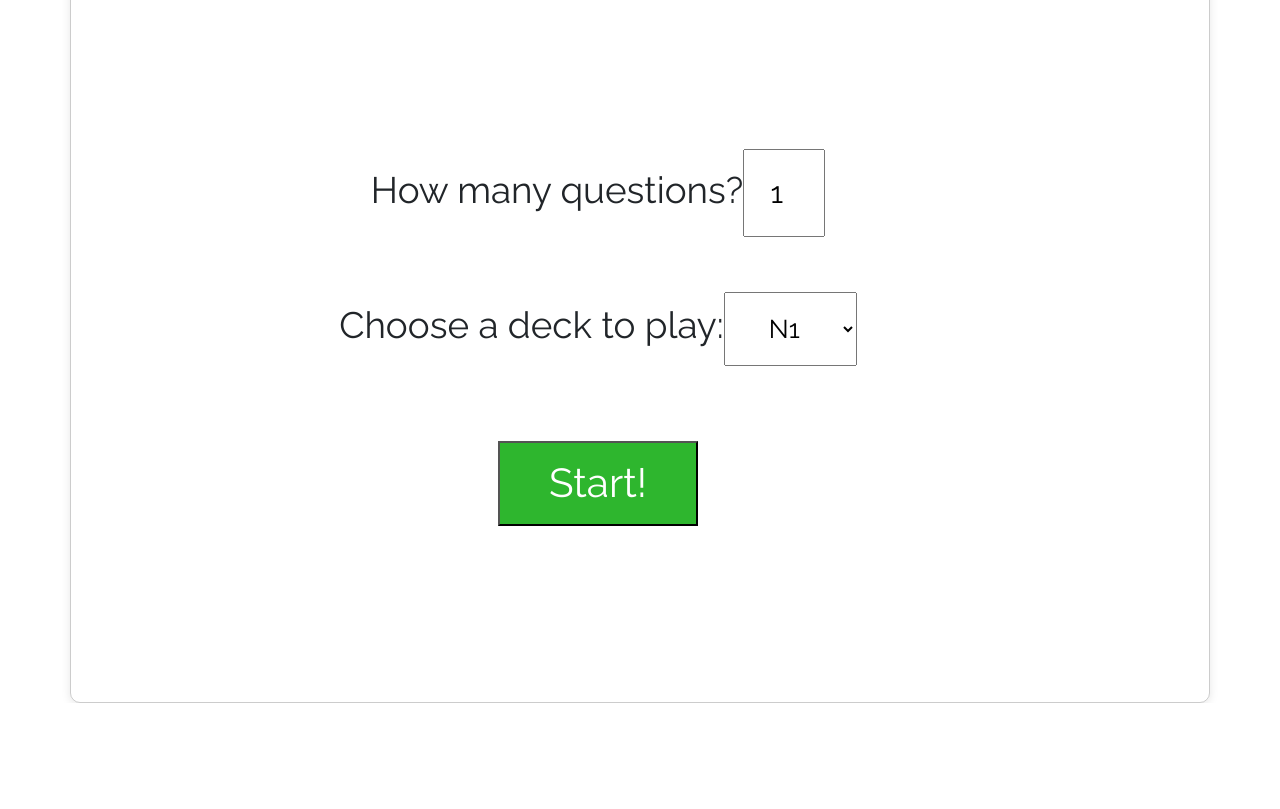
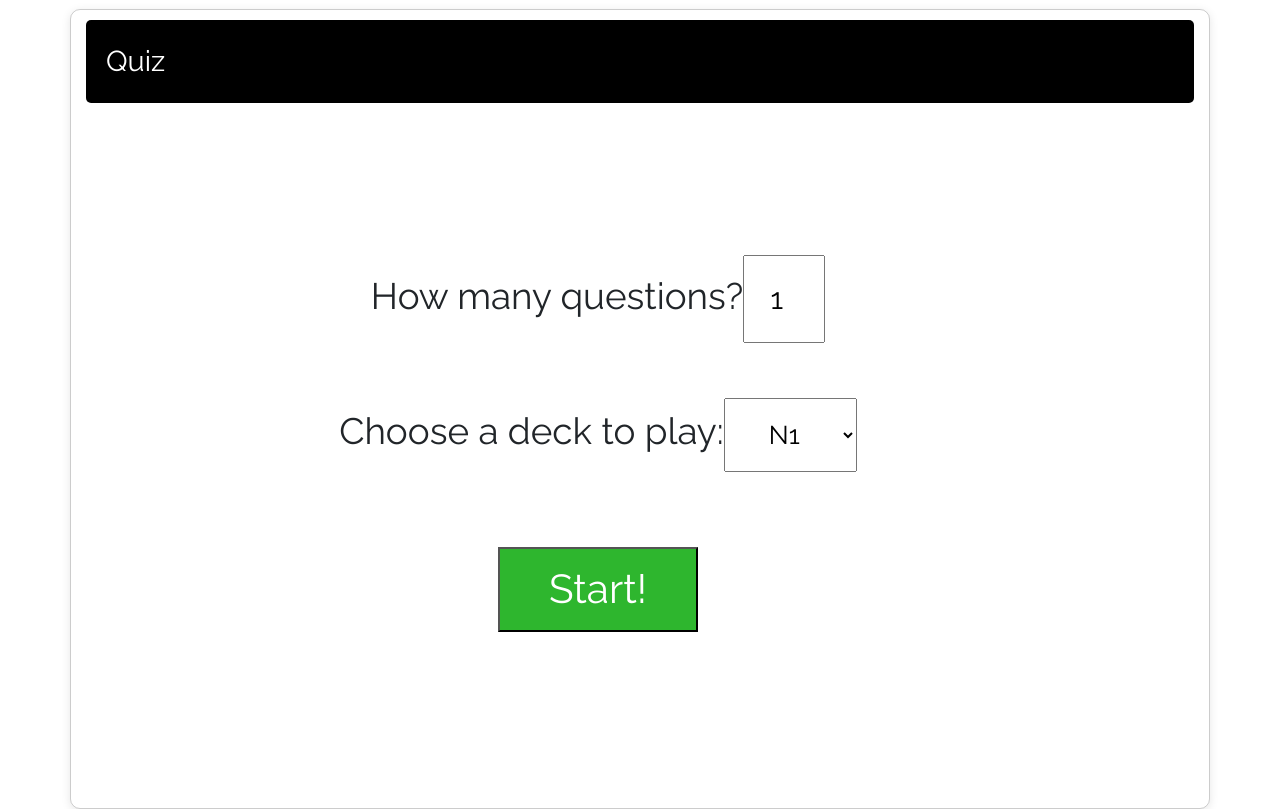
Before and after one commit to bl458/JPLearnWeb, a React app: page /quiz/quiz in a window 1280 px wide. Shown: the part 97-906 px from the top of the page. Before the commit the page ends 800 px from the top, so only its background shows below. Built offline with nearby package versions, Linux system fonts and the light colour scheme.

Commit message:
Fixed quiz container margin-top

```diff
--- a/src/quiz/Quiz.css
+++ b/src/quiz/Quiz.css
@@ -5,7 +5,6 @@
 }
 
 .container {
-  position: absolute;
   width: 1024px;
   height: 800px;
   border: 1px solid rgba(0, 0, 0, 0.2);
@@ -17,7 +16,7 @@
   bottom: 0px;
   left: 0px;
   right: 0px;
-  margin: auto;
+  margin-top: 50px;
 }
 
 .title {
```
